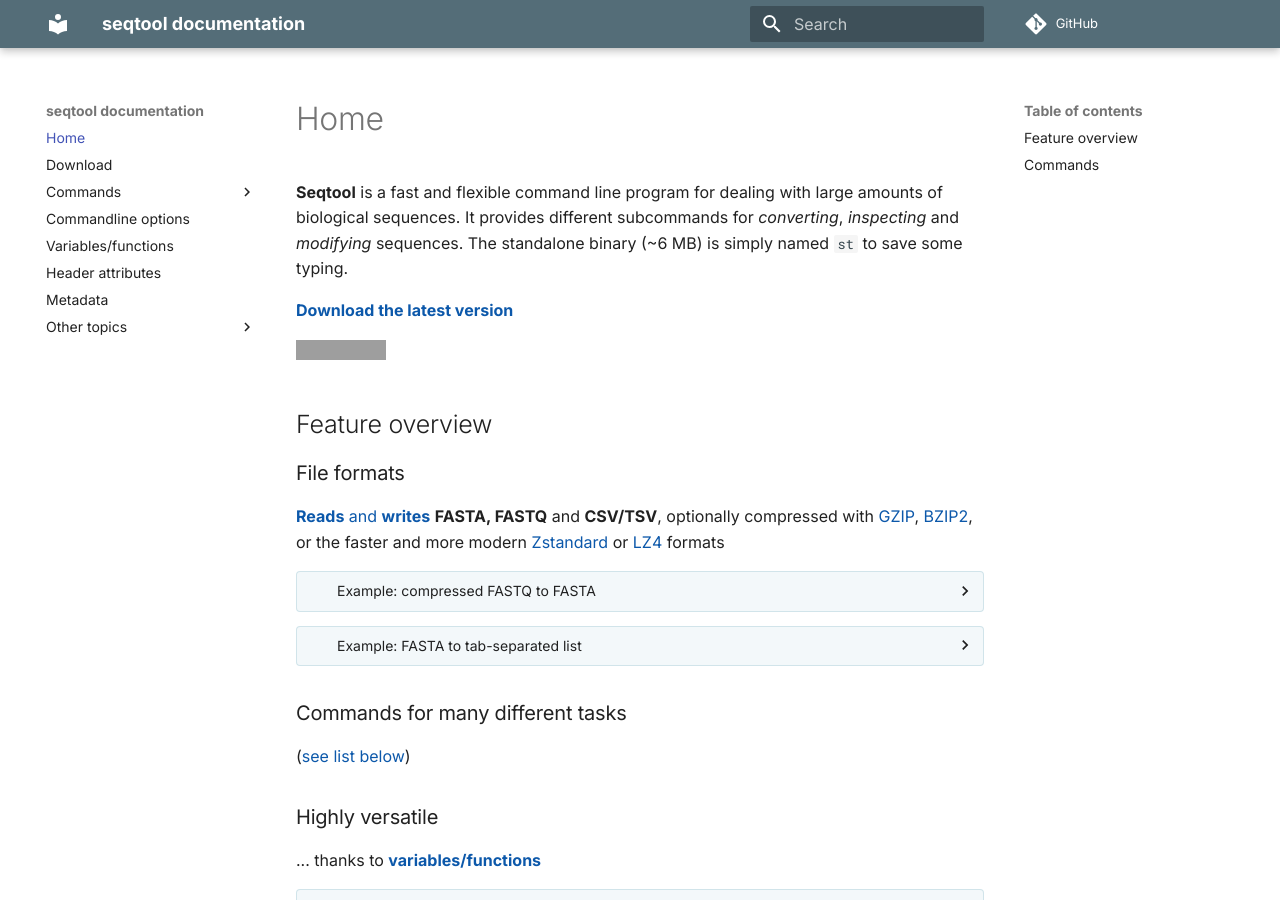
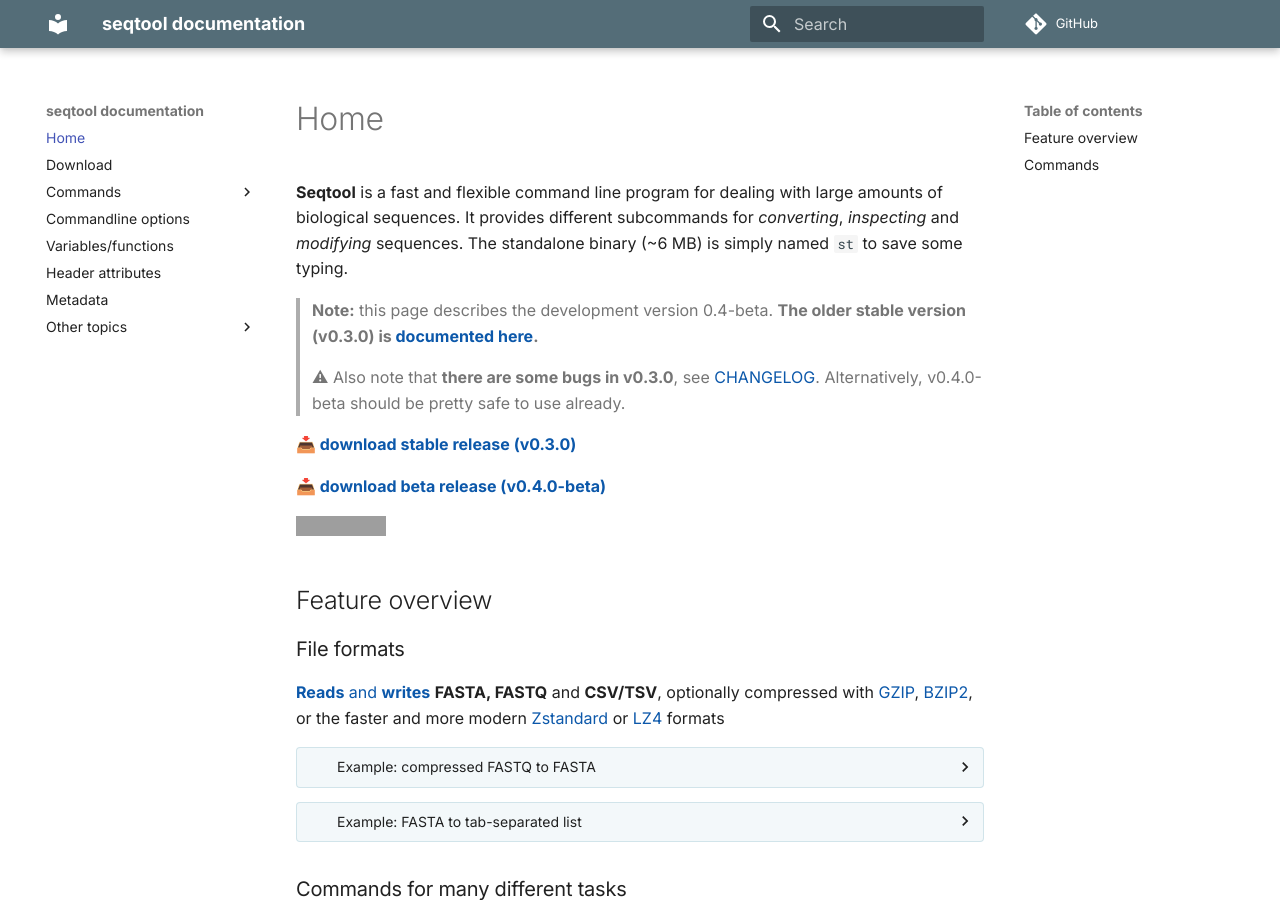
Before and after one commit to markschl/seqtool-docs, an MkDocs documentation site: the page built from docs/index.md, in a window 1280 px wide and 900 px high. Built offline with MkDocs 1.6.1 and Material for MkDocs 9.7.7, drawn with Linux system fonts in a browser that asks for light colours; comment, search, counter and statistics services are not loaded; grey boxes are pictures that could not be loaded.

Commit message:
Update 'seqtool's README

```diff
--- a/docs/index.md
+++ b/docs/index.md
@@ -4,10 +4,19 @@
 sequences.
 The standalone binary (~6 MB) is simply named `st` to save some typing.
 
-**[Download the latest version](https://github.com/markschl/seqtool/releases/latest)**
+> **Note:** this page describes the development version 0.4-beta.
+> **The older stable version (v0.3.0) is [documented here](https://github.com/markschl/seqtool/wiki).**
 
-<!-- [![crates.io](https://img.shields.io/crates/v/seqtool.svg)](https://crates.io/crates/seq_io) -->
+> ⚠ Also note that **there are some bugs in v0.3.0**,
+> see [CHANGELOG](https://github.com/markschl/seqtool/blob/main/CHANGELOG.md#important-bugfixes-).
+> Alternatively, v0.4.0-beta should be pretty safe to use already.
+
+**[📥 download stable release (v0.3.0)](https://github.com/markschl/seqtool/releases/latest)**
+
+**[📥 download beta release (v0.4.0-beta)](https://github.com/markschl/seqtool/releases/tag/v0.4.0-beta.2)**
+
 [![CI](https://github.com/markschl/seqtool/actions/workflows/ci.yaml/badge.svg)](https://github.com/markschl/seqtool/actions/workflows/ci.yaml)
+
 
 ## Feature overview
 
```
Also changed, not shown: _template/_home_head.md (+11 -2 lines), 1 other file.
